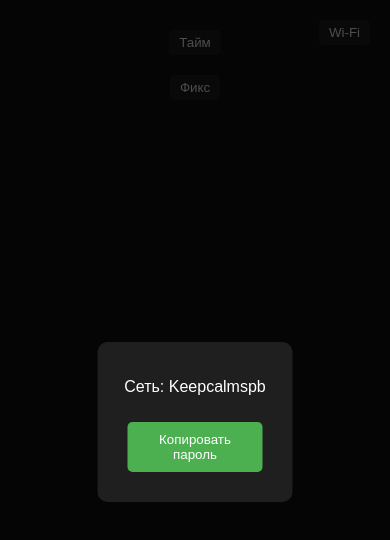
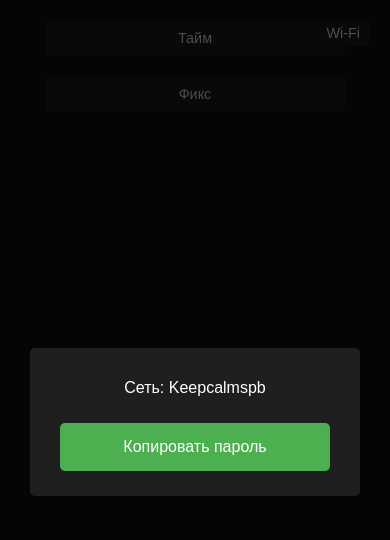
Before and after one commit to PhilProFun/PhilProFun.github.io, a plain HTML site: page index.html in a window 390 px wide. Both pictures are taken after a click on the button "Wi-Fi". Drawn offline with Linux system fonts and the light colour scheme.

Commit message:
Add files via upload

```diff
--- a/styles/base.css
+++ b/styles/base.css
@@ -11,18 +11,21 @@ body {
     display: flex;
     flex-direction: column;
     align-items: center;
-    padding: 20px;
+    padding: 10px;
 }
 
 button {
     background-color: #1f1f1f;
     color: #ffffff;
     border: none;
-    padding: 10px 20px;
+    padding: 15px;
     margin: 10px;
     cursor: pointer;
     border-radius: 5px;
+    font-size: 1em;
     transition: background-color 0.3s, transform 0.3s;
+    width: 90%;
+    max-width: 300px;
 }
 
 button:hover {
@@ -35,6 +38,10 @@ button:hover {
     position: absolute;
     top: 10px;
     right: 10px;
+    width: auto;
+    height: auto;
+    padding: 5px 10px;
+    font-size: 0.9em;
 }
 
 /* Стили для попапа */
@@ -58,10 +65,12 @@ button:hover {
     left: 50%;
     transform: translate(-50%, -50%);
     background: #1f1f1f;
-    padding: 20px;
-    border-radius: 10px;
+    padding: 15px;
+    border-radius: 5px;
     display: none;
     text-align: center;
+    width: 80%;
+    max-width: 300px;
 }
 
 .popup.active {
@@ -72,10 +81,13 @@ button:hover {
     background-color: #4caf50;
     color: #ffffff;
     border: none;
-    padding: 10px 20px;
+    padding: 15px;
     cursor: pointer;
     border-radius: 5px;
+    font-size: 1em;
     transition: background-color 0.3s, transform 0.3s;
+    width: 90%;
+    max-width: 300px;
 }
 
 #copyBtn:hover {
@@ -86,21 +98,21 @@ button:hover {
 /* Стили для текста про тайм или фикс */
 #info {
     text-align: center;
-    margin: 20px 0;
+    margin: 10px 0;
 }
 
 /* Стили для таблицы */
 .menuTable {
     width: 100%;
-    max-width: 600px;
+    max-width: 100%;
     border-collapse: collapse;
-    margin: 20px 0;
+    margin: 10px 0;
     text-align: center;
 }
 
 .menuTable th, .menuTable td {
     border: 1px solid #333333;
-    padding: 10px;
+    padding: 5px;
     text-align: center;
 }
 
@@ -117,23 +129,25 @@ button:hover {
 }
 
 .menuTable ul {
-    list-style-type: none;
-    padding: 0;
+    list-style-type: disc;
+    padding-left: 20px;
     margin: 10px 0;
+    text-align: left;
 }
 
 .menuTable li {
-    font-size: 0.9em;
+    font-size: 0.8em;
     margin-bottom: 5px;
 }
 
 /* Адаптивные стили */
 @media (max-width: 600px) {
     .menuTable th, .menuTable td {
-        padding: 5px;
+        padding: 3px;
     }
 
     button {
-        padding: 5px 10px;
+        padding: 10px;
+        font-size: 0.9em;
     }
 }
```
